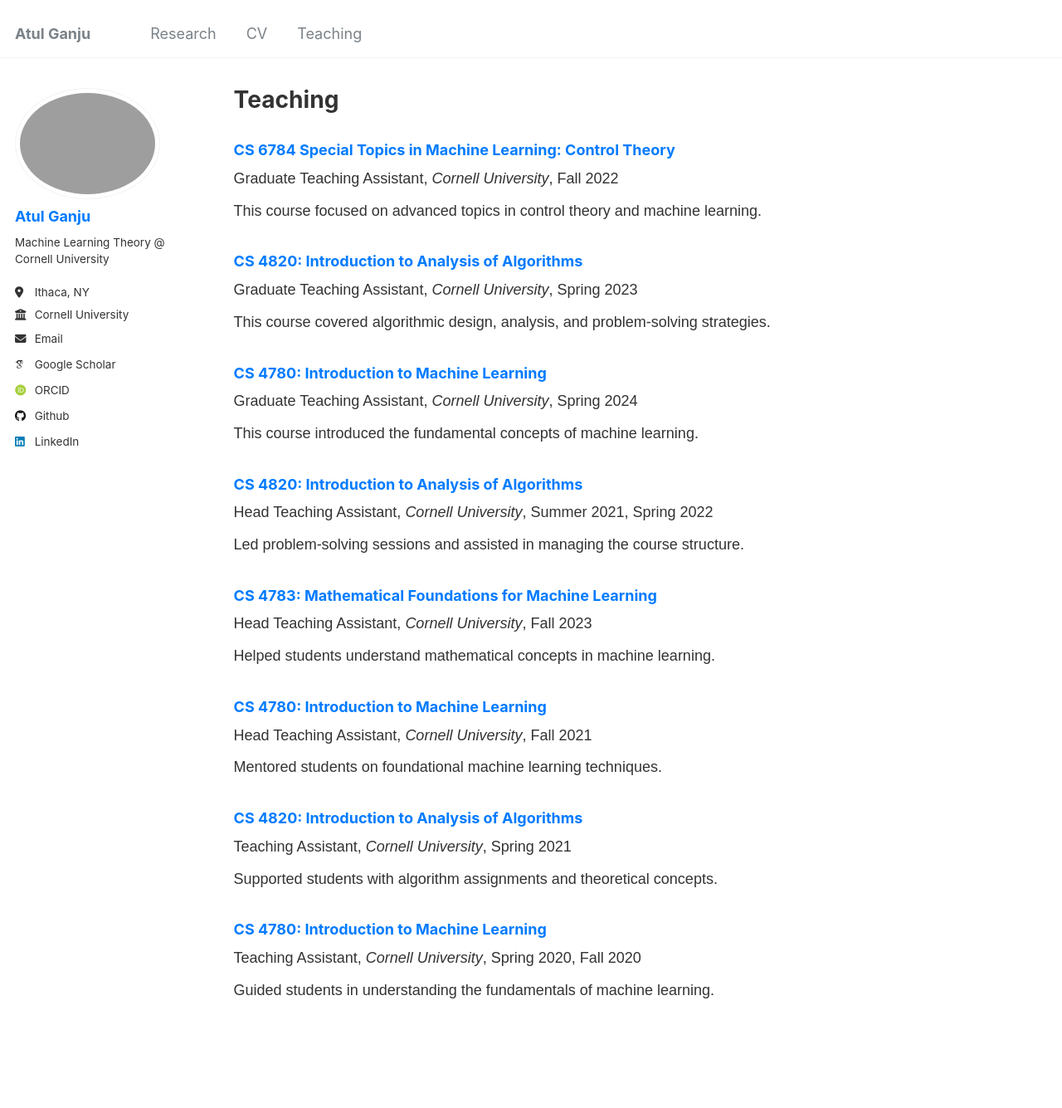
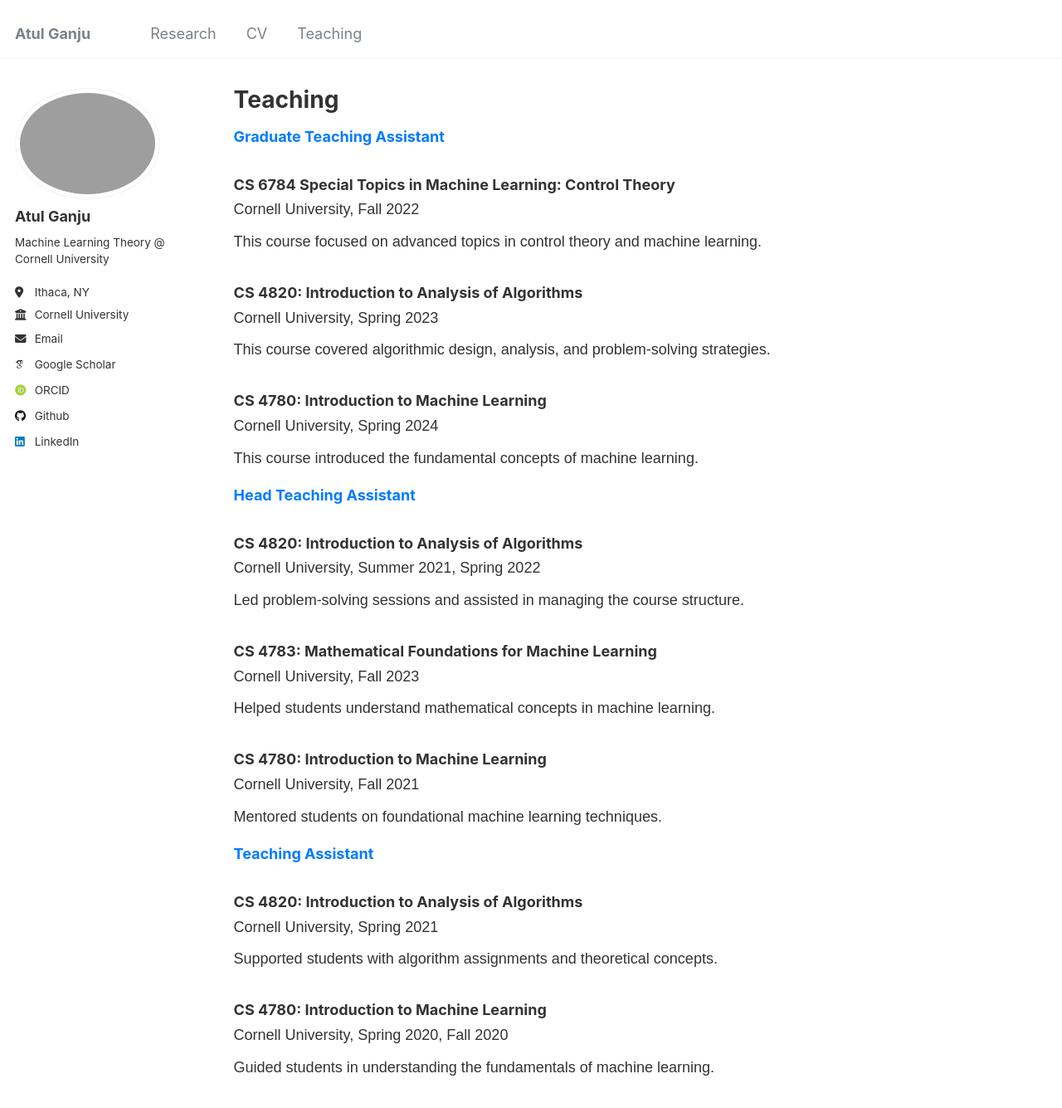
Before and after one commit to atulganju/atulganju.github.io, a Jekyll site: the page built from _pages/teaching.html, in a window 1280 px wide and 1400 px high. Shown: the top 1335 px of the window at 83% size. Built offline with Jekyll 4.4.1, drawn with Linux system fonts in a browser that asks for light colours; some web fonts are replaced.

Commit message:
Update teaching.html

```diff
--- a/_pages/teaching.html
+++ b/_pages/teaching.html
@@ -17,7 +17,13 @@ author_profile: true
             color: #333;
         }
         h3 {
-            color: #007bff; /* Title color for individual entries */
+            color: #333; /* Ensure no blue color */
+            margin-bottom: 5px;
+        }
+        h4 {
+            font-size: 18px;
+            margin-top: 20px;
+            color: #007bff; /* Section headers in blue */
         }
         p {
             margin: 0 0 10px;
@@ -29,50 +35,43 @@ author_profile: true
 </head>
 <body>
     <div class="teaching-experience">
+        <h4>Graduate Teaching Assistant</h4>
         <h3>CS 6784 Special Topics in Machine Learning: Control Theory</h3>
-        <p>Graduate Teaching Assistant, <em>Cornell University</em>, Fall 2022</p>
+        <p>Cornell University, Fall 2022</p>
         <p>This course focused on advanced topics in control theory and machine learning.</p>
-    </div>
 
-    <div class="teaching-experience">
         <h3>CS 4820: Introduction to Analysis of Algorithms</h3>
-        <p>Graduate Teaching Assistant, <em>Cornell University</em>, Spring 2023</p>
+        <p>Cornell University, Spring 2023</p>
         <p>This course covered algorithmic design, analysis, and problem-solving strategies.</p>
-    </div>
 
-    <div class="teaching-experience">
         <h3>CS 4780: Introduction to Machine Learning</h3>
-        <p>Graduate Teaching Assistant, <em>Cornell University</em>, Spring 2024</p>
+        <p>Cornell University, Spring 2024</p>
         <p>This course introduced the fundamental concepts of machine learning.</p>
     </div>
 
     <div class="teaching-experience">
+        <h4>Head Teaching Assistant</h4>
         <h3>CS 4820: Introduction to Analysis of Algorithms</h3>
-        <p>Head Teaching Assistant, <em>Cornell University</em>, Summer 2021, Spring 2022</p>
+        <p>Cornell University, Summer 2021, Spring 2022</p>
         <p>Led problem-solving sessions and assisted in managing the course structure.</p>
-    </div>
 
-    <div class="teaching-experience">
         <h3>CS 4783: Mathematical Foundations for Machine Learning</h3>
-        <p>Head Teaching Assistant, <em>Cornell University</em>, Fall 2023</p>
+        <p>Cornell University, Fall 2023</p>
         <p>Helped students understand mathematical concepts in machine learning.</p>
-    </div>
 
-    <div class="teaching-experience">
         <h3>CS 4780: Introduction to Machine Learning</h3>
-        <p>Head Teaching Assistant, <em>Cornell University</em>, Fall 2021</p>
+        <p>Cornell University, Fall 2021</p>
         <p>Mentored students on foundational machine learning techniques.</p>
     </div>
 
     <div class="teaching-experience">
+        <h4>Teaching Assistant</h4>
         <h3>CS 4820: Introduction to Analysis of Algorithms</h3>
-        <p>Teaching Assistant, <em>Cornell University</em>, Spring 2021</p>
+        <p>Cornell University, Spring 2021</p>
         <p>Supported students with algorithm assignments and theoretical concepts.</p>
-    </div>
 
-    <div class="teaching-experience">
         <h3>CS 4780: Introduction to Machine Learning</h3>
-        <p>Teaching Assistant, <em>Cornell University</em>, Spring 2020, Fall 2020</p>
+        <p>Cornell University, Spring 2020, Fall 2020</p>
         <p>Guided students in understanding the fundamentals of machine learning.</p>
     </div>
 </body>
```
